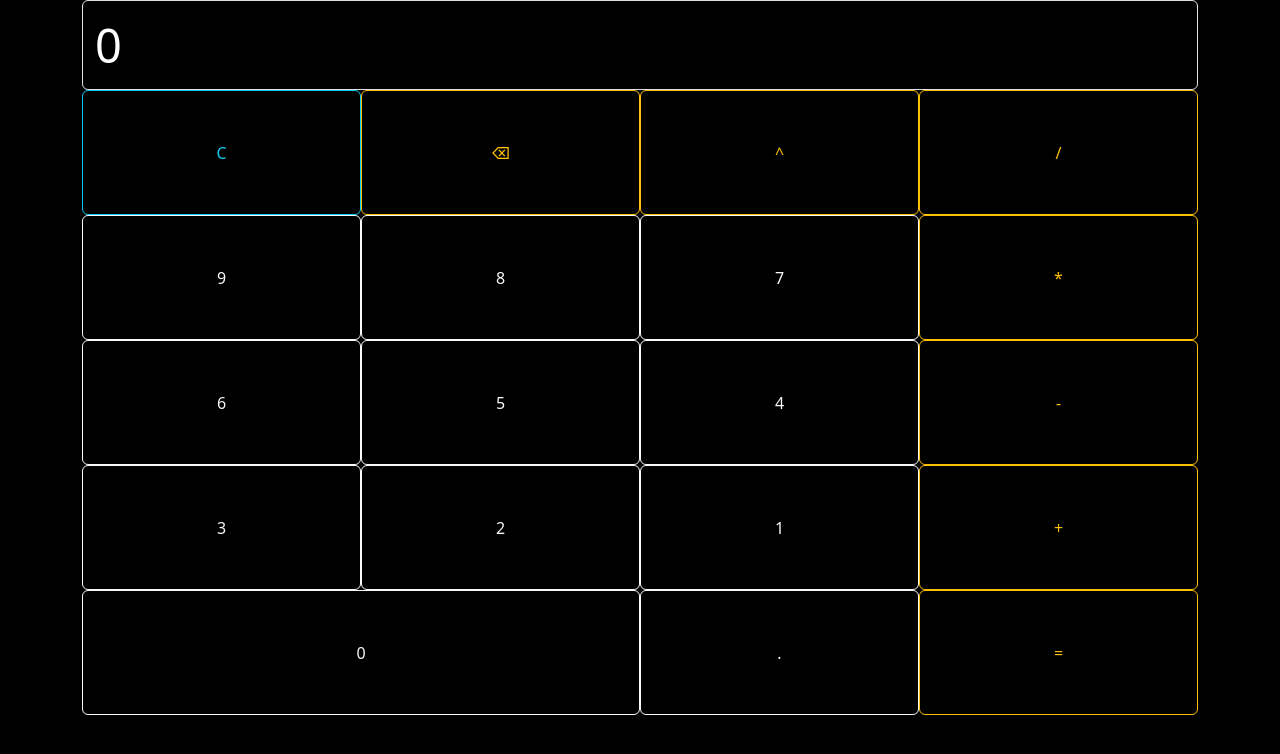
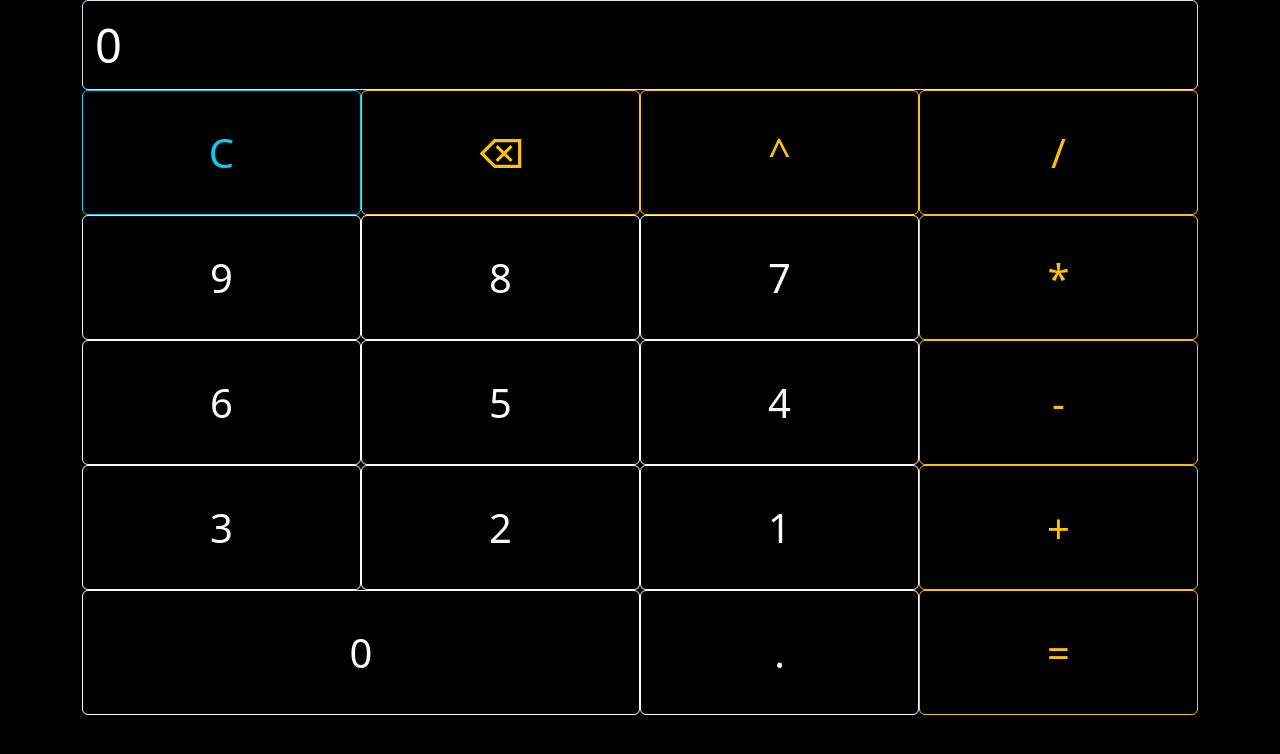
Before and after one commit to bhavyabin/bruh-calc.github.io, a plain HTML site: page index.html in a window 1280 px wide. Drawn offline with nearby package versions, Linux system fonts and the light colour scheme.

Commit message:
sizing font

```diff
--- a/index.html
+++ b/index.html
@@ -29,69 +29,69 @@
 			</div>
 			<div class="row g-0">
                 <div class="col">
-				    <button type="button" class="btn btn-block btn-outline-info w-100" style="height: 125px" id = "C">     C     </button>
+				    <button type="button" class="btn btn-block btn-outline-info w-100 fs-1" style="height: 125px" id = "C">     C     </button>
 				</div>
 				<div class="col">
-				    <button type="button" class="btn btn-block btn-outline-warning w-100" style="height: 125px" id = "Back">     ⌫     </button>
+				    <button type="button" class="btn btn-block btn-outline-warning w-100 fs-1" style="height: 125px" id = "Back">     ⌫     </button>
 				</div>
 				<div class="col">
-				    <button type="button" class="btn btn-block btn-outline-warning w-100" style="height: 125px"  id="exp">     ^     </button>
+				    <button type="button" class="btn btn-block btn-outline-warning w-100 fs-1" style="height: 125px"  id="exp">     ^     </button>
 				</div>
 				<div class="col">
-				    <button type="button" class="btn btn-block btn-outline-warning w-100" style="height: 125px" id="div">     /     </button>
+				    <button type="button" class="btn btn-block btn-outline-warning w-100 fs-1" style="height: 125px" id="div">     /     </button>
                 </div>
             </div>
 			<div class="row g-0">
                 <div class="col">
-				    <button type="button" class="btn btn-block btn-outline-light w-100" style="height: 125px" id="no9">     9     </button>
+				    <button type="button" class="btn btn-block btn-outline-light w-100 fs-1" style="height: 125px" id="no9">     9     </button>
 				</div>
 				<div class="col">
-				    <button type="button" class="btn btn-block btn-outline-light w-100" style="height: 125px" id="no8">     8     </button>
+				    <button type="button" class="btn btn-block btn-outline-light w-100 fs-1" style="height: 125px" id="no8">     8     </button>
 				</div>
 				<div class="col">
-				    <button type="button" class="btn btn-block btn-outline-light w-100" style="height: 125px" id="no7">     7     </button>
+				    <button type="button" class="btn btn-block btn-outline-light w-100 fs-1" style="height: 125px" id="no7">     7     </button>
 				</div>
 				<div class="col">
-				    <button type="button" class="btn btn-block btn-outline-warning w-100" style="height: 125px" id="mul">     *     </button>
+				    <button type="button" class="btn btn-block btn-outline-warning w-100 fs-1" style="height: 125px" id="mul">     *     </button>
                 </div>
             </div>
 			<div class="row g-0">
                 <div class="col">
-				    <button type="button" class="btn btn-block btn-outline-light w-100" style="height: 125px" id="no6">     6     </button>
+				    <button type="button" class="btn btn-block btn-outline-light w-100 fs-1" style="height: 125px" id="no6">     6     </button>
 				</div>
 				<div class="col">
-				    <button type="button" class="btn btn-block btn-outline-light w-100" style="height: 125px" id="no5">     5     </button>
+				    <button type="button" class="btn btn-block btn-outline-light w-100 fs-1" style="height: 125px" id="no5">     5     </button>
 				</div>
 				<div class="col">
-				    <button type="button" class="btn btn-block btn-outline-light w-100" style="height: 125px" id="no4">     4     </button>
+				    <button type="button" class="btn btn-block btn-outline-light w-100 fs-1" style="height: 125px" id="no4">     4     </button>
 				</div>
 				<div class="col">
-				    <button type="button" class="btn btn-block btn-outline-warning w-100" style="height: 125px" id="sub">     -     </button>
+				    <button type="button" class="btn btn-block btn-outline-warning w-100 fs-1" style="height: 125px" id="sub">     -     </button>
                 </div>
             </div>
 			<div class="row g-0">
                 <div class="col">
-				    <button type="button" class="btn btn-block btn-outline-light w-100" style="height: 125px" id="no3">     3     </button>
+				    <button type="button" class="btn btn-block btn-outline-light w-100 fs-1" style="height: 125px" id="no3">     3     </button>
 				</div>
 				<div class="col">
-				    <button type="button" class="btn btn-block btn-outline-light w-100" style="height: 125px" id="no2">     2     </button>
+				    <button type="button" class="btn btn-block btn-outline-light w-100 fs-1" style="height: 125px" id="no2">     2     </button>
 				</div>
 				<div class="col">
-				    <button type="button" class="btn btn-block btn-outline-light w-100" style="height: 125px" id="no1">     1     </button>
+				    <button type="button" class="btn btn-block btn-outline-light w-100 fs-1" style="height: 125px" id="no1">     1     </button>
 				</div>
 				<div class="col">
-				    <button type="button" class="btn btn-block btn-outline-warning w-100" style="height: 125px" id="add">     +     </button>
+				    <button type="button" class="btn btn-block btn-outline-warning w-100 fs-1" style="height: 125px" id="add">     +     </button>
                 </div>
             </div>
 			<div class="row g-0">
 				<div class="col-6">
-				    <button type="button" class="btn btn-block btn-outline-light w-100" style="height: 125px" id="no0">     0     </button>
+				    <button type="button" class="btn btn-block btn-outline-light w-100 fs-1" style="height: 125px" id="no0">     0     </button>
 				</div>
 				<div class="col">
-				    <button type="button" class="btn btn-block btn-outline-light w-100" style="height: 125px" id="point_add">     .     </button>
+				    <button type="button" class="btn btn-block btn-outline-light w-100 fs-1" style="height: 125px" id="point_add">     .     </button>
 				</div>
 				<div class="col">
-				    <button type="button" class="btn btn-block btn-outline-warning w-100" style="height: 125px" id="equals_to">     =     </button>
+				    <button type="button" class="btn btn-block btn-outline-warning w-100 fs-1" style="height: 125px" id="equals_to">     =     </button>
                 </div>
             </div>
         </div>
```
